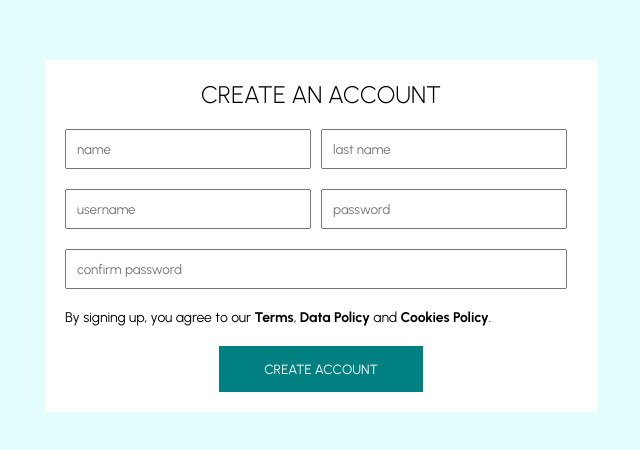
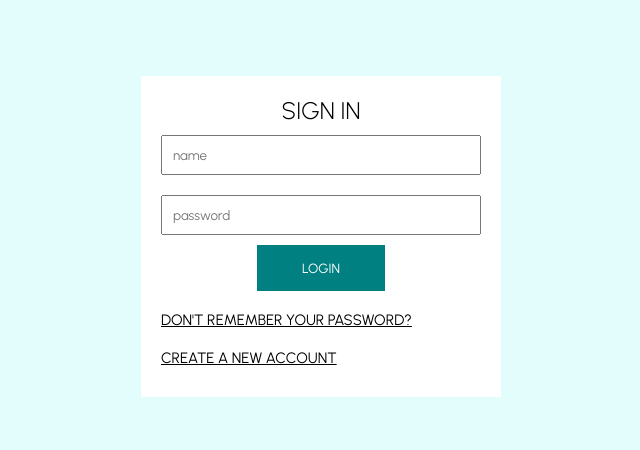
Before and after one commit to itsimoes/e-commerce, a React (Create React App) app: page / in a window 1280 px wide. Shown: the part 164-614 px from the top of the page, without its empty margins (319-959 px from the left). Built offline with nearby package versions, Linux system fonts and the light colour scheme.

Commit message:
Login completed!

```diff
--- a/src/App.jsx
+++ b/src/App.jsx
@@ -2,9 +2,10 @@
 import Home from "./pages/Home";
 import Product from "./pages/Product";
 import Register from "./pages/Register";
+import Login from "./pages/Login";
 
 const App = () => {
-  return <Register />;
+  return <Login />;
 };
 
 export default App;
--- /dev/null
+++ b/src/pages/Login.jsx
@@ -0,0 +1,81 @@
+import styled from "styled-components";
+
+const Container = styled.div`
+  width: 100%;
+  height: 100vh;
+  background-color: #e3fdfd;
+  display: flex;
+  align-items: center;
+  justify-content: center;
+`;
+
+const Wrapper = styled.div`
+  width: 25%;
+  padding: 20px;
+  background-color: white;
+  display: flex;
+  flex-direction: column;
+`;
+
+const CenterWrapper = styled.div`
+  display: flex;
+  align-items: center;
+  justify-content: center;
+`;
+
+const Title = styled.h1`
+  font-size: 24px;
+  font-weight: 300;
+`;
+
+const Form = styled.form`
+  display: flex;
+  flex-direction: column;
+`;
+
+const Input = styled.input`
+  flex: 1;
+  min-width: 40%;
+  margin: 10px 0px;
+  padding: 10px;
+`;
+
+const Button = styled.button`
+  width: 40%;
+  border: none;
+  padding: 15px 20px;
+  background-color: teal;
+  color: white;
+  cursor: pointer;
+  margin-bottom: 10px;
+`;
+
+const Link = styled.a`
+  margin: 10px 0px;
+  font-size: 15px;
+  text-decoration: underline;
+  cursor: pointer;
+`;
+
+const Register = () => {
+  return (
+    <Container>
+      <Wrapper>
+        <CenterWrapper>
+          <Title>SIGN IN</Title>
+        </CenterWrapper>
+        <Form>
+          <Input placeholder="name" />
+          <Input placeholder="password" />
+        </Form>
+        <CenterWrapper>
+          <Button>LOGIN</Button>
+        </CenterWrapper>
+        <Link>DON'T REMEMBER YOUR PASSWORD?</Link>
+        <Link>CREATE A NEW ACCOUNT</Link>
+      </Wrapper>
+    </Container>
+  );
+};
+
+export default Register;
```
